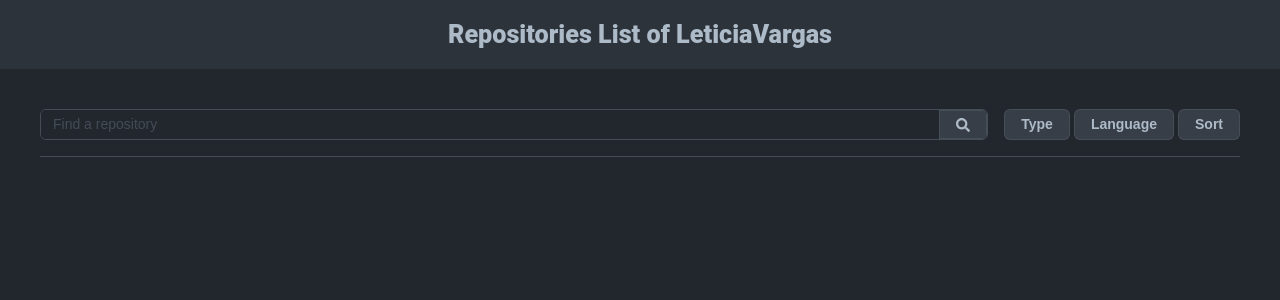
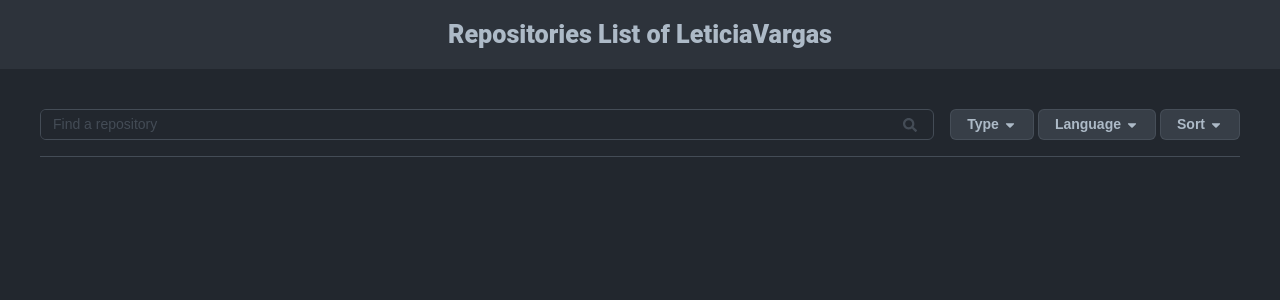
Before and after one commit to leticiavargas/nvpc-frontend-test, a React (Create React App) app: page / in a window 1280 px wide. Shown: the top 300 px of the page. Built offline with nearby package versions, Linux system fonts and the light colour scheme; no server answers.

Commit message:
add clear filter button

```diff
--- a/src/components/SearchInput/index.jsx
+++ b/src/components/SearchInput/index.jsx
@@ -25,10 +25,9 @@ function SearchInput ({onChange, value:valueProp, ...props}) {
   }, [changeHandler]);
 
   return(
-    <div className='search-input' >
+    <div className='search-input'>
       <input type="text" {...props} value={value} onChange={handleChange} />
-
-      <Button> <FaSearch /> </Button>
+      <FaSearch />
     </div>
   )
 }
--- a/src/components/SearchInput/styles.scss
+++ b/src/components/SearchInput/styles.scss
@@ -8,6 +8,12 @@
   margin-right: 16px;
   flex: auto;
   overflow: hidden;
+  align-items: center;
+
+  svg {
+    margin: 0 16px;
+    color: colors.$N700;
+  }
 
   &:focus-within {
     border-color: colors.$blue;
--- a/src/components/SelectButton/index.jsx
+++ b/src/components/SelectButton/index.jsx
@@ -1,3 +1,4 @@
+import { FaCaretDown } from 'react-icons/fa';
 import { Button, SelectMenu } from 'components';
 import './styles.scss';
 
@@ -5,7 +6,10 @@ function SelectButton({buttonName, ...otherProps}) {
 
   return(
     <div className='details'>
-      <Button children={buttonName} />
+      <Button>
+        {buttonName}
+        <FaCaretDown />
+      </Button>
       <SelectMenu
         {...otherProps}
       />
--- a/src/components/SelectButton/styles.scss
+++ b/src/components/SelectButton/styles.scss
@@ -1,15 +1,21 @@
 .details {
   position: relative;
+
+  .button {
+    svg {
+      margin-left: 4px;
+    }
   }
 
-.details:not(:last-child) {
+  &:not(:last-child) {
     margin-right: 4px;
   }
 
-.details:hover {
+  &:hover {
 
     .select-menu {
       display: block;
       pointer-events: auto;
     }
   }
+}
--- a/src/screens/Repositories/index.jsx
+++ b/src/screens/Repositories/index.jsx
@@ -1,4 +1,5 @@
 import { useEffect, useMemo, useState } from 'react';
+import { FaTimes } from 'react-icons/fa';
 import { getRepositories } from 'services/repositories';
 import { RepositoriesList, SearchBar } from 'components';
 import { SORT } from 'utils';
@@ -7,7 +8,7 @@ import './styles.scss';
 function Repositories() {
 
   const [repositories, setRepositories] = useState();
-  const [sort, setSort] = useState('updated');
+  const [sort, setSort] = useState('updated-desc');
   const [type, setType] = useState('all');
   const [language, setLanguage] = useState('all');
   const [query, setQuery] = useState('');
@@ -23,7 +24,6 @@ function Repositories() {
   const handleQuery = (e) => {
     setQuery(e.target.value);
   }
-
 
   const filterMessage = useMemo(() => {
     if (type !== 'all' || language !== 'all' || query.length ) {
@@ -46,6 +46,13 @@ function Repositories() {
     }
   }, [type, language, query, sort,  repositories]);
 
+  const handleClear = () => {
+    setSort('updated-desc');
+    setType('all');
+    setLanguage('all');
+    setQuery('');
+  }
+
   return (
     <main className='repositories'>
       <SearchBar
@@ -58,7 +65,12 @@ function Repositories() {
         handleType={(e) => setType(e.target.value)}
         handleLanguage={(e) => setLanguage(e.target.value)}
       />
-      {filterMessage && <div className='filter-result'> {filterMessage}</div> }
+      {filterMessage &&
+        <div className='filter-result'>
+          <span>{filterMessage}</span>
+          <button onClick={handleClear}> <FaTimes /> Clear filter</button>
+        </div>
+      }
       {repositories && <RepositoriesList repositories={repositories} />}
 
     </main>
--- a/src/screens/Repositories/styles.scss
+++ b/src/screens/Repositories/styles.scss
@@ -10,5 +10,33 @@ main.repositories {
     border-bottom: 1px solid colors.$N700;
     padding: 16px 0 ;
     color: colors.$N200;
+    display: flex;
+    justify-content: space-between;
+
+    button {
+      background-color: transparent;
+      border: none;
+      color: colors.$N400;
+      font-size: inherit;
+      display: flex;
+      align-items: center;
+      cursor: pointer;
+
+      svg {
+        color: colors.$N200;
+        background-color: colors.$N700;
+        padding: 2px;
+        border-radius: 6px;
+        margin: 0 4px;
+      }
+
+      &:hover {
+        color: colors.$blue;
+
+        svg {
+          background-color: colors.$blue;
+        }
+      }
+    }
   }
 }
```
Lines whose indentation alone changed are shown as unchanged.
